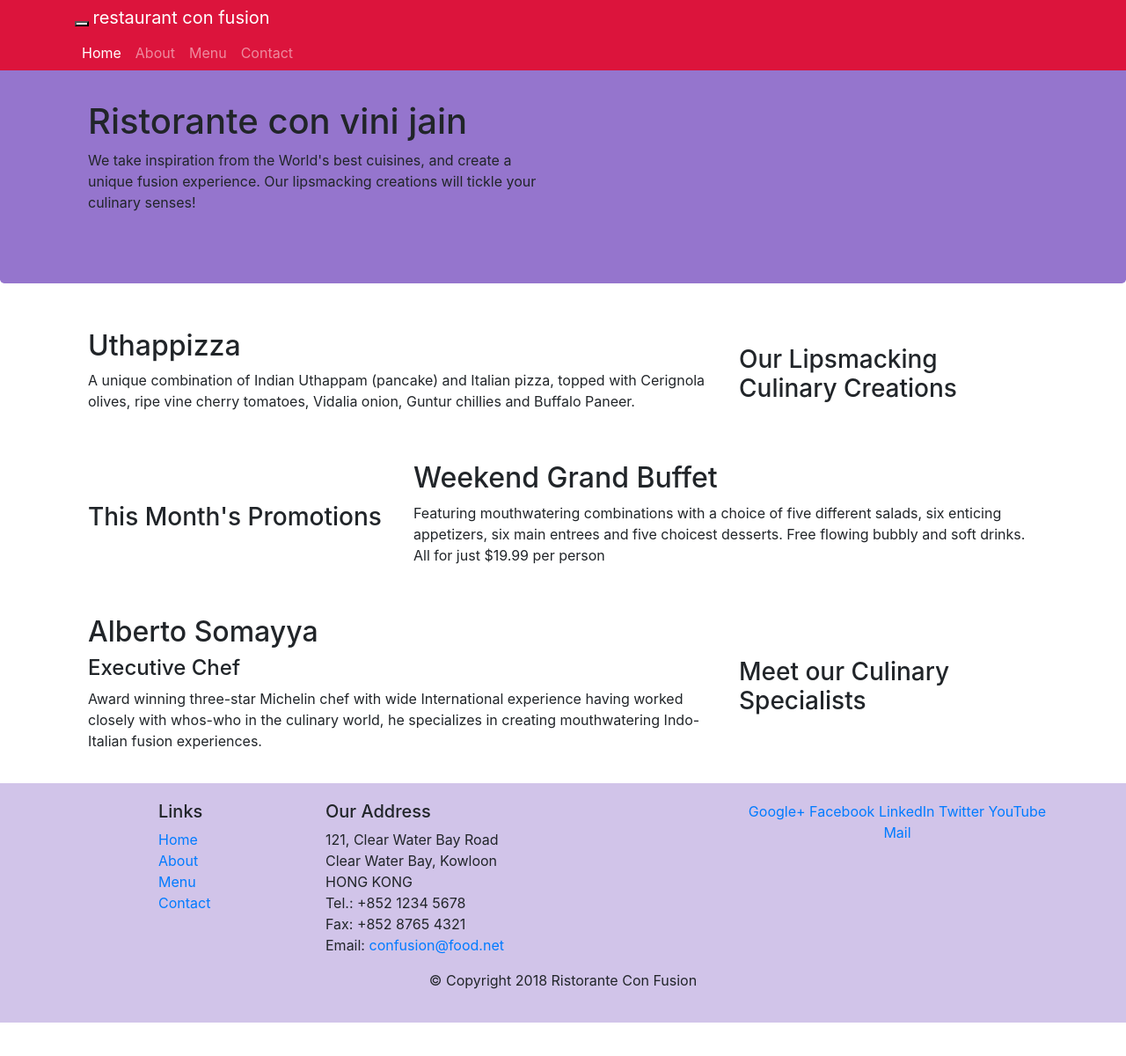
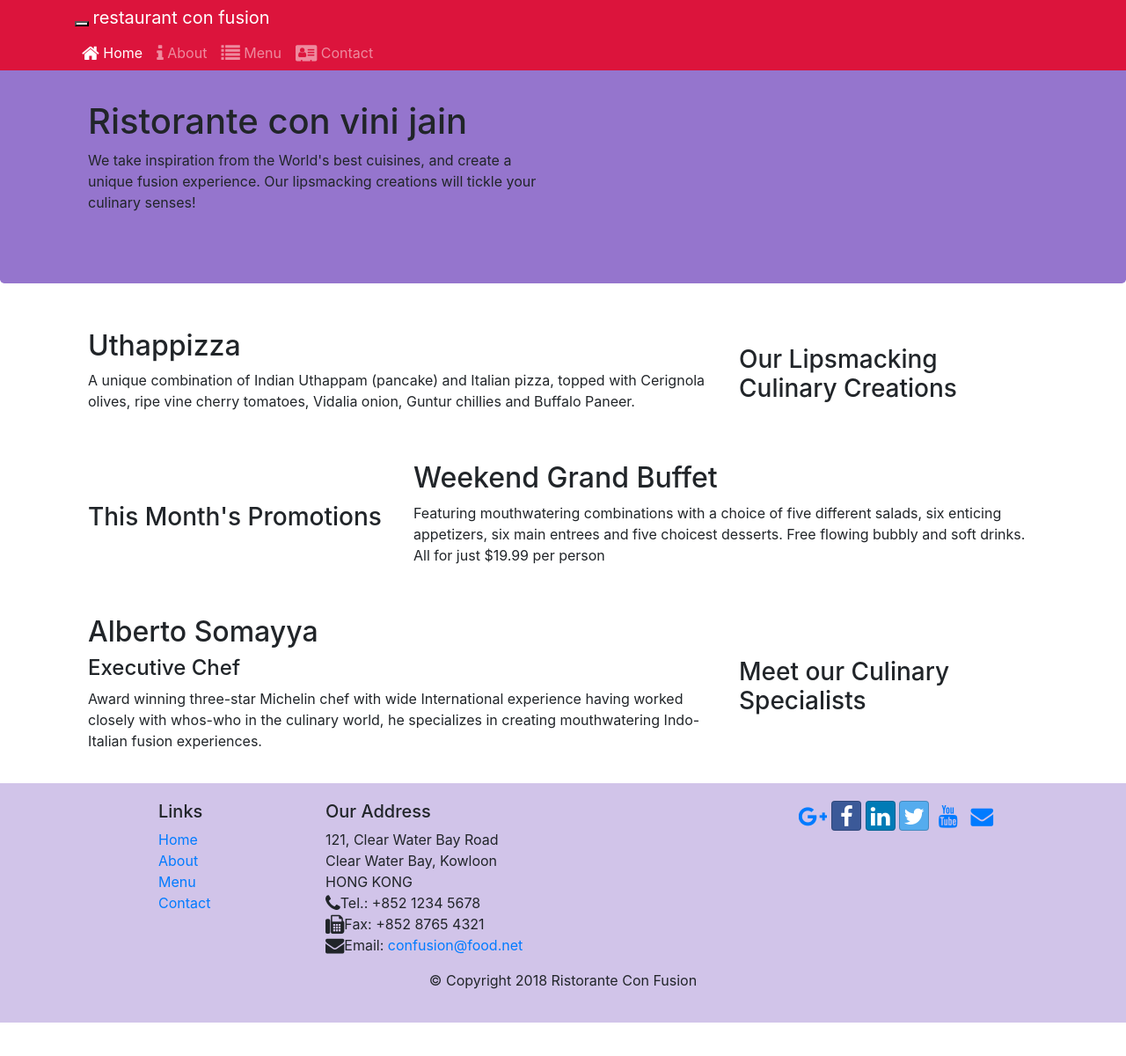
Before and after one commit to vardhikajain/Bootstrap-intro, a website: page index.html in a window 1280 px wide. Shown: the whole page at 88% size. Drawn offline with nearby package versions, Linux system fonts and the light colour scheme.

Commit message:
Icon-fonts

```diff
--- a/index.html
+++ b/index.html
@@ -27,13 +27,13 @@
             <a class="navbar-brand mr-auto" href="#" > restaurant con fusion</a>
             <div class="collapse navbar-collapse" id="Navbar">
             <ul class="navbar-nav mr-auto">
-                <li class="nav-item active"> <a class="nav-link" href="#">Home </a>
+                <li class="nav-item active"> <a class="nav-link" href="#"> <span class="fa fa-home fa-lg"></span> Home </a>
                 </li>
-                <li class="nav-item"> <a class="nav-link" href="./aboutus.html">About </a>
+                <li class="nav-item"> <a class="nav-link" href="./aboutus.html"> <span class="fa fa-info fa-lg"></span> About </a>
                 </li>
-                <li class="nav-item"> <a class="nav-link" href="#">Menu </a>
+                <li class="nav-item"> <a class="nav-link" href="#"> <span class="fa fa-list fa-lg"></span> Menu </a>
                 </li>
-                <li class="nav-item"> <a class="nav-link" href="#">Contact </a>
+                <li class="nav-item"> <a class="nav-link" href="#"> <span class="fa fa-address-card fa-lg"></span> Contact </a>
                 </li>
 
             </ul>
@@ -107,19 +107,19 @@
 		              121, Clear Water Bay Road<br>
 		              Clear Water Bay, Kowloon<br>
 		              HONG KONG<br>
-		              Tel.: +852 1234 5678<br>
-		              Fax: +852 8765 4321<br>
-		              Email: <a href="mailto:confusion@food.net">confusion@food.net</a>
+		              <i class="fa fa-phone fa-lg"></i>Tel.: +852 1234 5678<br>
+		              <i class="fa fa-fax fa-lg"></i>Fax: +852 8765 4321<br>
+		              <i class="fa fa-envelope fa-lg"></i>Email: <a href="mailto:confusion@food.net">confusion@food.net</a>
 		           </address>
                 </div>
                 <div class="col-12 col-sm-4">
                     <div class= "text-center">
-                        <a href="http://google.com/+">Google+</a>
-                        <a href="http://www.facebook.com/profile.php?id=">Facebook</a>
-                        <a href="http://www.linkedin.com/in/">LinkedIn</a>
-                        <a href="http://twitter.com/">Twitter</a>
-                        <a href="http://youtube.com/">YouTube</a>
-                        <a href="mailto:">Mail</a>
+                        <a class="btn btn-social-icon btn-google-plus" href="http://google.com/+"><i class="fa fa-google-plus fa-lg"></i></a>
+                        <a class="btn btn-social-icon btn-facebook" href="http://www.facebook.com/profile.php?id="><i class="fa fa-facebook fa-lg"></i></a>
+                        <a  class="btn btn-social-icon btn-linkedin" href="http://www.linkedin.com/in/"><i class="fa fa-linkedin fa-lg"></i></a>
+                        <a  class="btn btn-social-icon btn-twitter" href="http://twitter.com/"><i class="fa fa-twitter fa-lg"></i></a>
+                        <a class="btn btn-social-icon btn-youtube " href="http://youtube.com/"><i class="fa fa-youtube fa-lg"></i></a>
+                        <a  class="btn btn-social-icon btn-envelope-o" href="mailto:"><i class="fa fa-envelope fa-lg"></i></a>
                     </div>
                 </div>
            </div>
```
Also changed, not shown: aboutus.html (+15 -13 lines).
